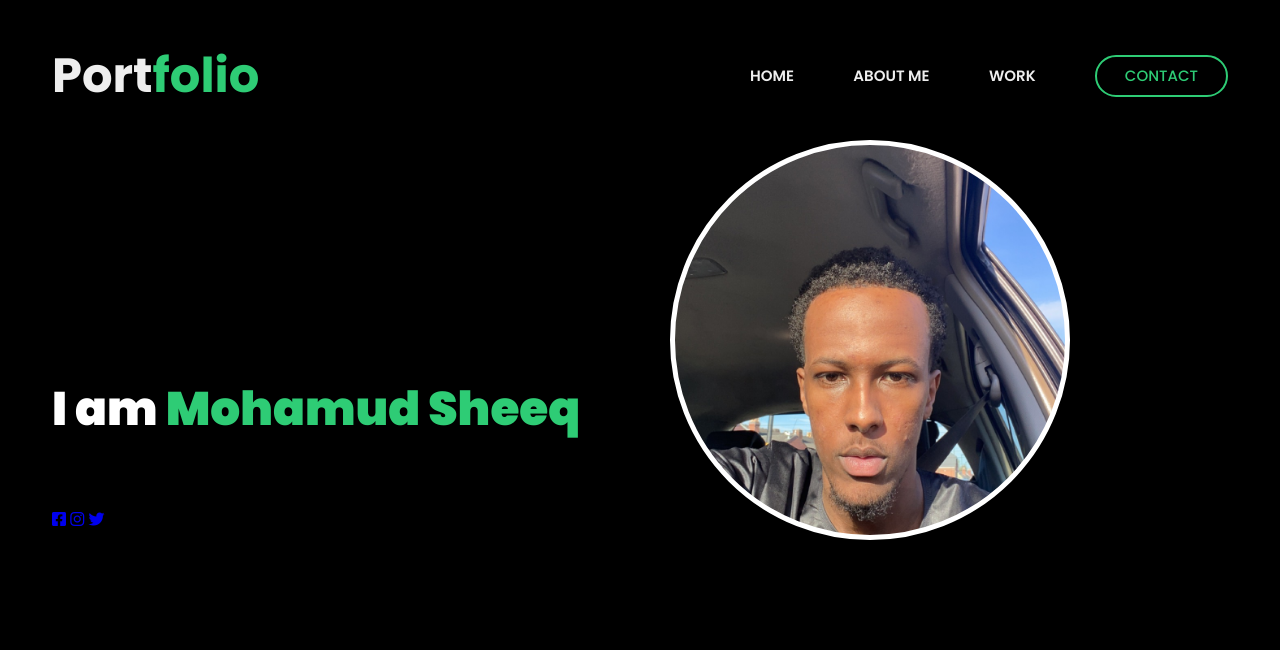
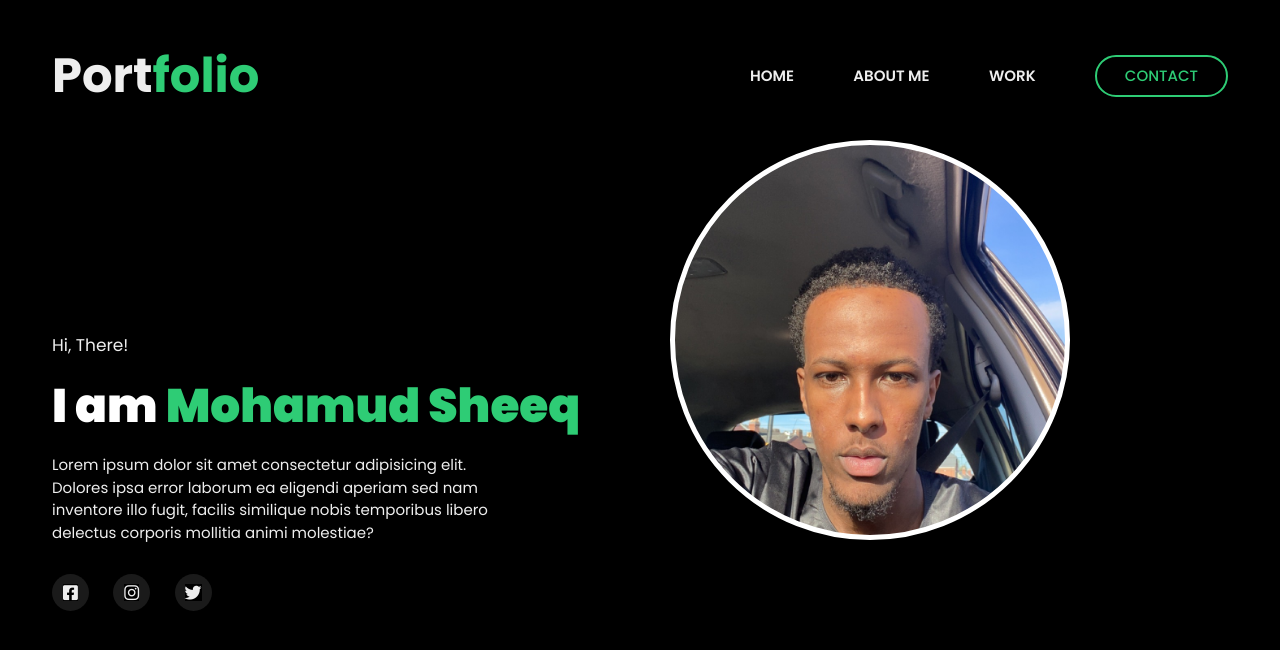
Before and after one commit to msheeq99/advanced-css-portfolio, a plain HTML site: page index.html in a window 1280 px wide. Drawn offline with Linux system fonts and the light colour scheme.

Commit message:
styled my para and my social icons

```diff
--- a/assest/style.css
+++ b/assest/style.css
@@ -167,3 +167,40 @@ nav .nav-list li.btn:hover a {
     margin: 20px 0px 20px;
 
 }
+
+.container .hero-text h3 {
+    color: #eee;
+    font-weight: 400;
+    font-size: 17px;
+
+}
+
+.container .hero-text p{
+    width: 440px;
+    max-width: 100%;
+    color: #eee;
+    font-size: 15px;
+    line-height: 1.5;
+    margin-bottom: 30px;
+}
+
+.social a {
+    width: 37px;
+    height: 37px;
+    border-radius: 50%;
+    display: inline-flex;
+    align-items: center;
+    justify-content: center;
+    font-size: 17px;
+    color: #eee;
+    cursor: pointer;
+    margin-right: 20px;
+    background-color: rgba(255, 255, 255, 0.1);
+    margin-bottom: 35px;
+}
+
+.social a:hover {
+    transform: scale(1.1);
+    background: #2ecc75;
+    transition: .4s;
+}
```
